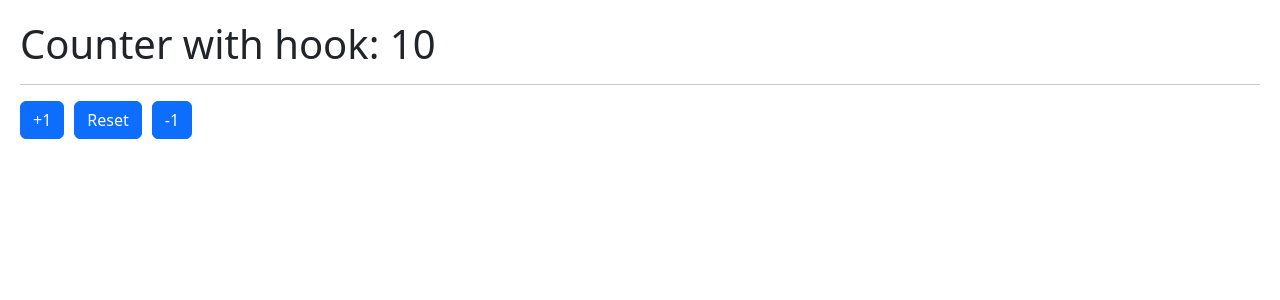
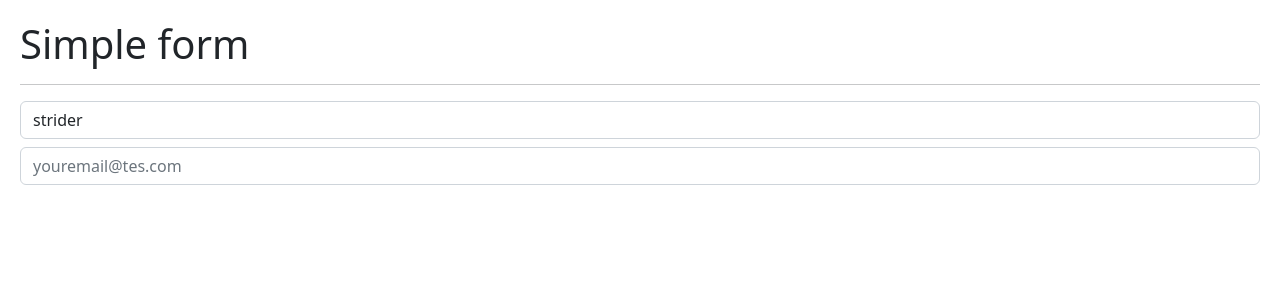
Before and after one commit to arasman/react-hook-app, a React (Vite) app: page / in a window 1280 px wide. Shown: the top 300 px of the page. Built offline with nearby package versions, Linux system fonts and the light colour scheme.

Commit message:
useEffect including the usage of EventListener as example to use the return of the hook to clean up

```diff
--- /dev/null
+++ b/src/02-useEfect/Message.jsx
@@ -0,0 +1,25 @@
+import { useState, useEffect } from "react"
+
+export const Message = () => {
+    const [coords, setCoords] = useState({x:0,y:0});
+    useEffect(() => {
+        //   console.log('Message mounted');
+        const onMouseMove = ({x,y}) => {
+            const newCoords = {x,y};
+            console.log(coords);
+            setCoords(newCoords);
+        }
+        window.addEventListener('mousemove', onMouseMove);
+        return () => {
+        // console.log('Message unmounted');
+        window.removeEventListener('mousemove', onMouseMove);
+      }
+    }, [])
+
+  return (
+    <>
+     <h3>Usuario ya existe</h3>
+     {JSON.stringify(coords)}
+    </>
+  )
+}
--- /dev/null
+++ b/src/02-useEfect/SimpleForm.jsx
@@ -0,0 +1,51 @@
+import { useState, useEffect } from "react";
+import { Message } from "./Message";
+
+export const SimpleForm = () => {
+  const [formState, setFormState] = useState({
+    username: "strider",
+    email: "pending@test.com",
+  });
+  const { username, email } = formState;
+
+
+  useEffect(() => {
+    // console.log('useEffect called')
+  },[])
+  useEffect(() => {
+    // console.log('useEffect changed')
+  },[formState])
+  useEffect(() => {
+    // console.log('email changed')
+  },[email])
+
+  const onInputChange = ({ target }) => {
+    const { name, value } = target;
+    setFormState({ ...formState, [name]: value });
+  };
+  return (
+    <>
+      <h1>Simple form</h1>
+      <hr />
+      <input
+        type="text"
+        className="form-control"
+        placeholder="User name"
+        name="username"
+        value={username}
+        onChange={onInputChange}
+      />
+      <input
+        type="email"
+        className="form-control mt-2"
+        placeholder="youremail@tes.com"
+        name="email"
+        email={email}
+        onChange={onInputChange}
+      />
+      {
+        username === 'strider2' && <Message/>
+      }
+    </>
+  );
+};
--- a/src/main.jsx
+++ b/src/main.jsx
@@ -2,6 +2,7 @@
 import ReactDOM from 'react-dom/client'
 import { CounterApp } from './01-useState/Counterapp'
 import { CounterWithCustomHook } from './01-useState/CounterWithCustomHook'
+import { SimpleForm } from './02-useEfect/SimpleForm'
 import { HooksApp } from './HooksApp'
 import './index.css'
 
@@ -9,6 +10,7 @@
   <React.StrictMode>
     {/* <HooksApp /> */}
     {/* <CounterApp/> */}
-    <CounterWithCustomHook/>
+    {/* <CounterWithCustomHook/> */}
+    <SimpleForm/>
   </React.StrictMode>
 )
```
